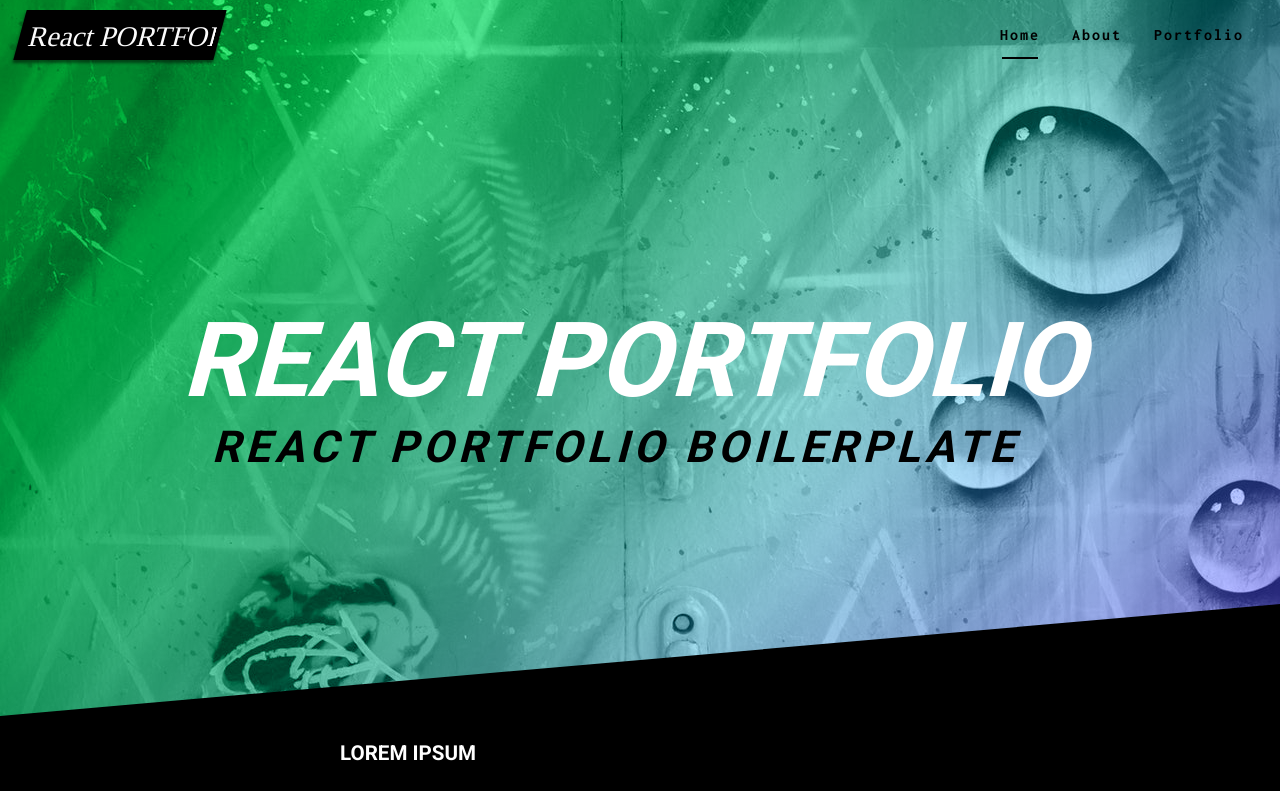
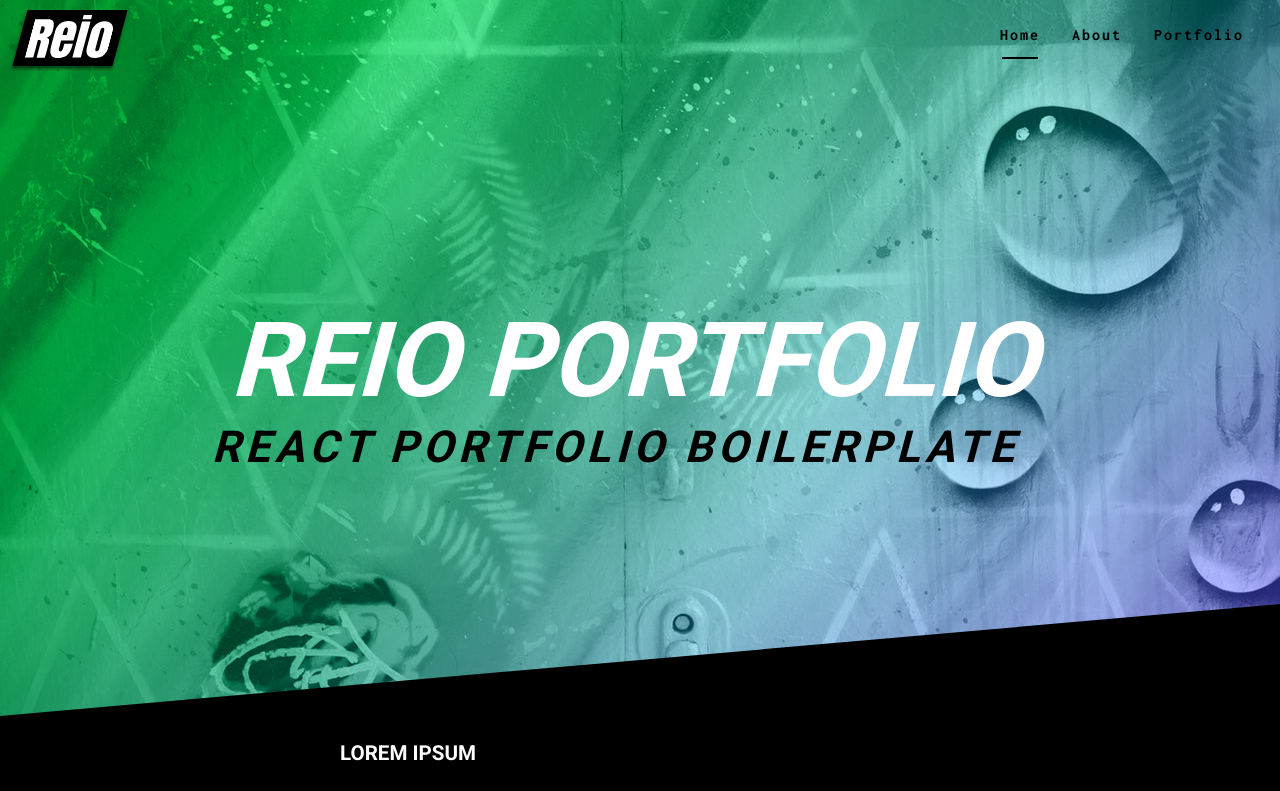
Before and after one commit to kenminhthai/react-portfolio, a React (Create React App) app: page / in a window 1280 px wide. Shown: the top 791 px of the page. Built offline with nearby package versions, Linux system fonts and the light colour scheme.

Commit message:
starting on heroku 2

```diff
--- a/src/App.js
+++ b/src/App.js
@@ -63,7 +63,7 @@ class App extends Component {
                             <div className="container container--full-width">
                                 <div className="row">
                                     <Link to="/" className="App-logo" title="Home page">
-                                        <img src={logo} height={40} width={200} alt="Site logo"/>
+                                        <img src={logo} height={52} width={100} alt="Site logo"/>
                                     </Link>
                                     <Navigation/>
                                 </div>
--- a/src/App.scss
+++ b/src/App.scss
@@ -80,26 +80,25 @@ ul {
 
 
 .App-logo {
-  //animation: App-logo-spin infinite 20s linear;
   display: block;
   float: left;
-  width: 200px;
-  height: 50px;
-  //margin-left: 10px;
+  width: 100px;
+  height: 56px;
   padding: 5px;
-  line-height: 40px;
+  line-height: 52px;
   background: $dark;
   transform: skew(-15deg);
   box-shadow: 0 3px 3px 0 rgba(0,0,0,0.5);
   transition: all 300ms ease;
   position: relative;
   z-index: 11;
+  text-align: center;
 
   img {
     display: inline-block;
     margin: auto;
-    max-width: 100%;
-    heigth: auto;
+    max-width: 90%;
+    height: auto;
   }
 
   &:hover {
--- a/src/site-data/site.json
+++ b/src/site-data/site.json
@@ -1,5 +1,5 @@
 {
-  "title": "React portfolio",
+  "title": "Reio Portfolio",
   "title_separator": "|",
   "subtitle": "React portfolio boilerplate",
   "description": "Lorem ipsum dolor sit amet, consectetur adipisicing elit. Architecto asperiores dicta ex fuga minima numquam omnis quam saepe. A alias aliquid animi aspernatur cumque distinctio dolor doloribus enim eveniet fugiat libero molestias natus necessitatibus, neque nihil, nobis obcaecati officia omnis praesentium qui rem repellendus rerum sed sint, temporibus vel velit voluptas. Excepturi iure pariatur quis quo soluta sunt temporibus ullam?",
```
Also changed, not shown: src/logo.svg, 1 other file (tests, documents, lock files or other folders).
